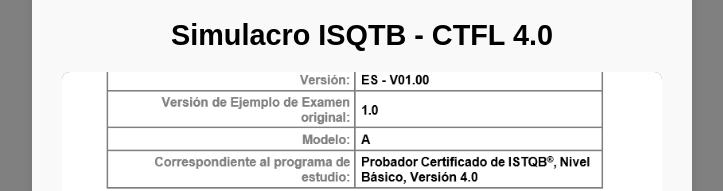
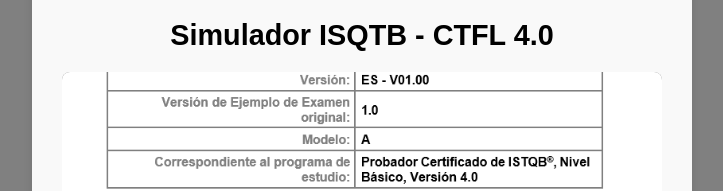
Before and after one commit to DaniVilela/SimuladorISQTB, a plain HTML site: page index.html in a window 1280 px wide. Shown: the top 191 px of the page, without its empty margins (278-1001 px from the left). Drawn offline with Linux system fonts and the light colour scheme.

Commit message:
title commit

```diff
--- a/index.html
+++ b/index.html
@@ -12,7 +12,7 @@
     <!-- Contenedor principal centrado -->
     <div id="main-container">
         <!-- Título -->
-        <h1>Simulacro ISQTB - CTFL 4.0</h1>
+        <h1>Simulador ISQTB - CTFL 4.0</h1>
 
         <!-- Contenedor de la imagen (400px) -->
         <div id="image-container">
```
